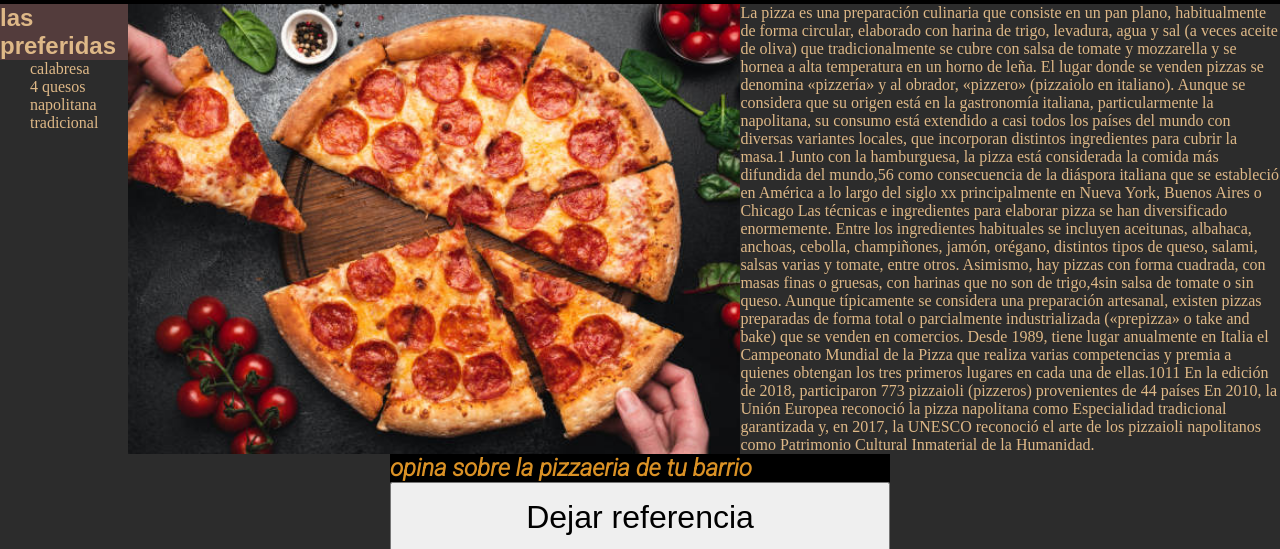
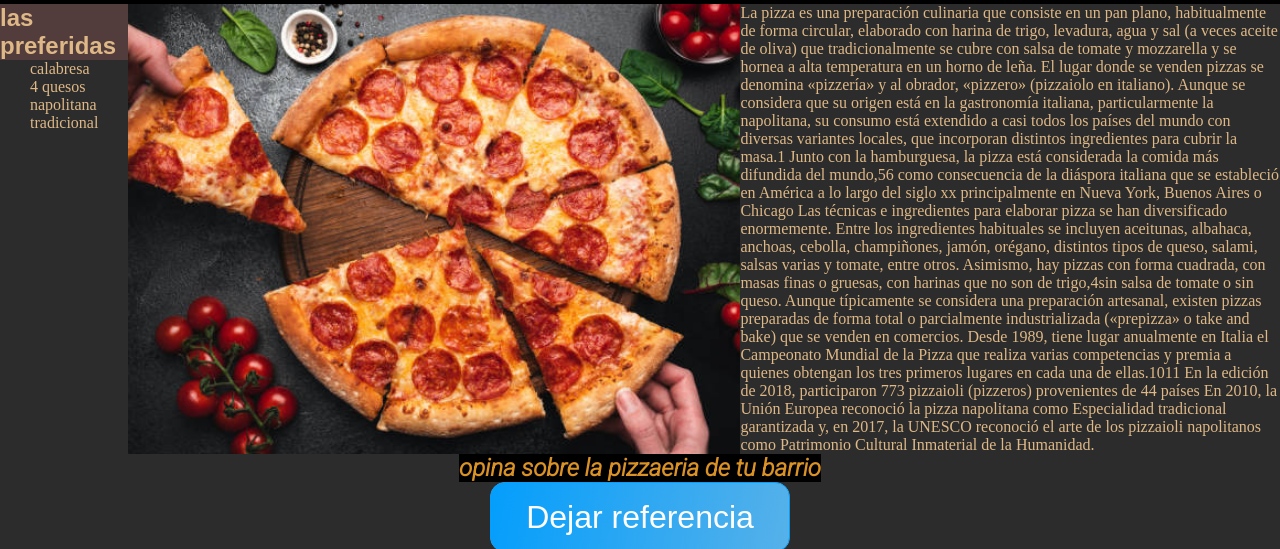
Before and after one commit to LeandroPescara/PizzaClub, a plain HTML site: page index.html in a window 1280 px wide. Shown: the part 110-659 px from the top of the page. Drawn offline with Linux system fonts and the light colour scheme; a web font is replaced by a local one.

Commit message:
boton animacion

```diff
--- a/css/styles.css
+++ b/css/styles.css
@@ -134,15 +134,33 @@ body {
     font-size: 32px;
 }
 
-.button {
+button {
     background-image: linear-gradient(100deg, #049efc, #56b1e9 );
     border: #049efc solid 1px;
     border-radius: 15px;
     color: white;
     padding: 10px;
 }
-.button:hover {
+
+.btn {
+    color:white;
+}
+
+button:hover {
     background-image: linear-gradient(100deg, #049efc, #56b1e9 );
     transform: scale(1.05,1.05);
     transition: all 1s;
 }
+
+.main__boton {
+    grid-column: 2/3;
+    grid-row: 2/3;
+    display: flex;
+    justify-content: center;
+
+}
+
+.main__boton button {
+    width: 300px;
+    height: 70px;
+}
```
